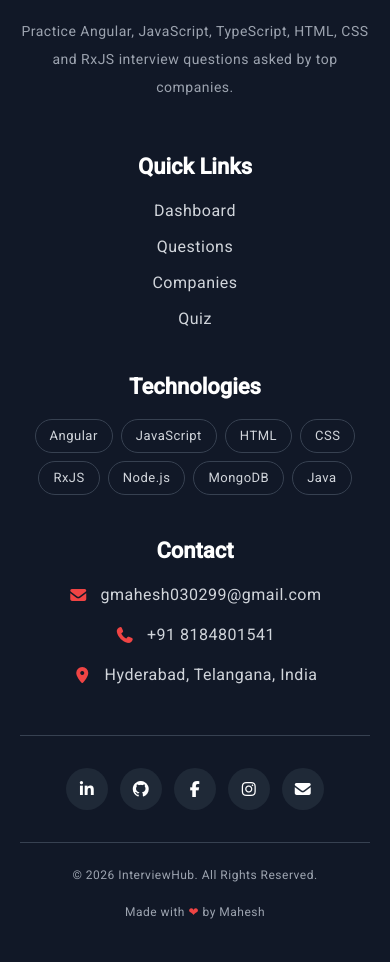
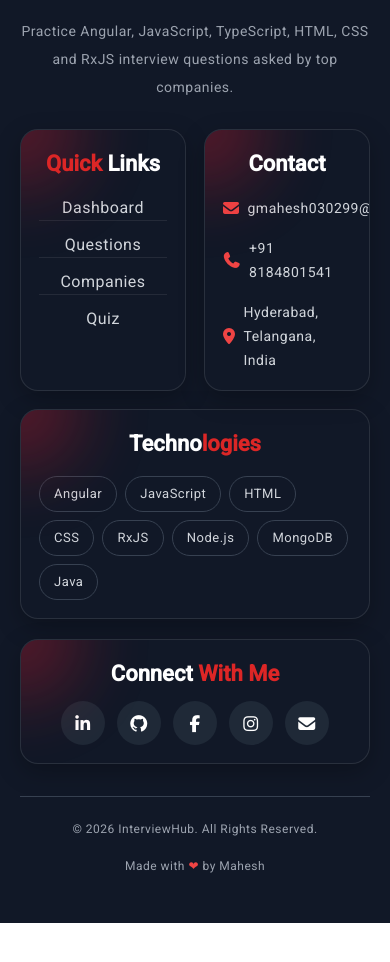
Before and after one commit to mahesh818480/Interview-Revision-Platform, an Angular app: page / in a window 390 px wide. Shown: the part 2725-3687 px from the top of the page. After the commit the page ends 3648 px from the top, so only its background shows below. Built offline with nearby package versions, Linux system fonts and the light colour scheme.

Commit message:
redesign the footer page

```diff
--- a/src/app/components/footer/footer.component.html
+++ b/src/app/components/footer/footer.component.html
@@ -1,6 +1,6 @@
 <footer class="bg-[#111827] text-gray-300 mt-20">
     <div class="max-w-7xl mx-auto px-5 md:px-6 py-10 md:py-14">
-        <div class="grid grid-cols-1 sm:grid-cols-2 lg:grid-cols-4 gap-10 md:gap-12">
+        <div class="footer-grid grid grid-cols-1 sm:grid-cols-2 lg:grid-cols-4 gap-10 md:gap-12">
             <div>
                 <div class="flex justify-center sm:justify-start">
                     <h2 class="footer-title">
@@ -13,9 +13,9 @@
                     asked by top companies.
                 </p>
             </div>
-            <div>
+            <div class="quick-links">
                 <h3 class="footer-title text-center sm:text-left">
-                    Quick Links
+                    <span class="text-red-600">Quick</span> Links
                 </h3>
                 <ul class="space-y-3 mt-4 md:mt-6 text-center sm:text-left">
                     <li><a routerLink="/" class="footer-link">Dashboard</a></li>
@@ -24,17 +24,17 @@
                     <li><a routerLink="/quiz" class="footer-link">Quiz</a></li>
                 </ul>
             </div>
-            <div>
+            <div class="technologies-section">
                 <h3 class="footer-title text-center sm:text-left">
-                    Technologies
+                    Techno<span class="text-red-600">logies</span>
                 </h3>
-                <div class="flex flex-wrap justify-center sm:justify-start gap-2 md:gap-3 mt-4 md:mt-6">
+                <div class="flex flex-wrap sm:justify-start gap-2 md:gap-3 mt-4 md:mt-6">
                     @for(techno of technologies; track techno.name){
                     <span class="tech">{{techno.name}}</span>
                     }
                 </div>
             </div>
-            <div>
+            <div class="contact-section">
                 <h3 class="footer-title text-center sm:text-left">
                     Contact
                 </h3>
@@ -55,7 +55,10 @@
             </div>
         </div>
 
-        <div class="border-t border-gray-700 mt-12 pt-8">
+        <div class="connect-section border-t border-gray-700 mt-12 pt-8">
+            <h3 class="footer-title text-center mb-6">
+                Connect<span class="text-red-600"> With Me</span>
+            </h3>
             <div class="flex flex-wrap justify-center gap-3 md:gap-5">
                 <a href="#" class="social linkedin">
                     <i class="fab fa-linkedin-in"></i>
@@ -74,8 +77,7 @@
                 </a>
             </div>
         </div>
-        <div
-            class="footer_all_right">
+        <div class="footer_all_right">
             <p class="text-gray-400 text-center">
                 © 2026 InterviewHub. All Rights Reserved.
             </p>
--- a/src/app/components/footer/footer.component.scss
+++ b/src/app/components/footer/footer.component.scss
@@ -39,36 +39,129 @@
 }
 
 .instagram:hover {
-    background: linear-gradient(
-        45deg,
-        #f58529,
-        #dd2a7b,
-        #8134af,
-        #515bd4
-    );
+    background: linear-gradient(45deg,
+            #f58529,
+            #dd2a7b,
+            #8134af,
+            #515bd4);
 }
 
 .gmail:hover {
     background: #EA4335;
 }
-@media (max-width:768px){
-    .footer-title{
-        font-size:22px;
-        text-align:center;
+
+.footer_all_right {
+    @apply border-t border-gray-700 mt-8 pt-6 flex flex-col md:flex-row justify-between items-center text-xs md:text-sm gap-3;
+}
+
+@media (max-width:768px) {
+
+    .footer-title {
+        font-size: 22px;
+        text-align: center;
     }
-    .footer-link{
-        display:block;
+
+    .footer-grid {
+        display: grid;
+        grid-template-columns: 1fr 1fr;
+        grid-template-areas:
+            "about about"
+            "quick contact"
+            "tech tech";
+        gap: 18px;
     }
-    .tech{
-        padding:6px 14px;
-        font-size:13px;
+
+    .footer-grid>div:first-child {
+        grid-area: about;
+        text-align: center;
     }
-    .social{
-        width:42px;
-        height:42px;
-          font-size:16px;
+
+    .quick-links {
+        grid-area: quick;
+    }
+
+    .contact-section {
+        grid-area: contact;
+    }
+
+    .technologies-section {
+        grid-area: tech;
+    }
+
+    .quick-links,
+    .contact-section,
+    .technologies-section,
+    .connect-section {
+        position: relative;
+        overflow: hidden;
+        background: #111827;
+        border: 1px solid rgba(255, 255, 255, .10);
+        border-radius: 18px;
+        padding: 18px;
+        box-shadow: 0 8px 25px rgba(0, 0, 0, .25);
+    }
+
+    .quick-links::before,
+    .contact-section::before,
+    .technologies-section::before,
+    .connect-section::before {
+        content: "";
+        position: absolute;
+        width: 120px;
+        height: 120px;
+        top: -60px;
+        left: -60px;
+        border-radius: 50%;
+        background: radial-gradient(circle, rgb(225 25 61 / 97%), #d61f1f);
+        filter: blur(35px);
+        opacity: .35;
+    }
+
+    .footer-link {
+        display: block;
+        text-align: center;
+        //padding: 8px 0;
+    }
+
+    .quick-links ul li {
+        border-bottom: 1px solid rgba(255, 255, 255, .08);
+    }
+
+    .quick-links ul li:last-child {
+        border-bottom: none;
+    }
+
+    .quick-links ul li:hover {
+        background: rgba(255, 55, 0, .08);
+        border-radius: 8px;
+    }
+
+    .contact-section .flex {
+        justify-content: flex-start;
+        align-items: center;
+        gap: 8px;
+    }
+
+    .contact-section span {
+        font-size: 14px;
+    }
+
+    .tech {
+        padding: 7px 14px;
+        font-size: 13px;
+    }
+
+    .social {
+        width: 44px;
+        height: 44px;
+        font-size: 17px;
+    }
+
+    .connect-section {
+        margin-top: 20px;
+    }
+
+    .footer_all_right {
+        text-align: center;
     }
 }
-.footer_all_right{
-  @apply  border-t border-gray-700 mt-8 pt-6 flex flex-col md:flex-row justify-between items-center text-xs md:text-sm gap-3
-}
```
